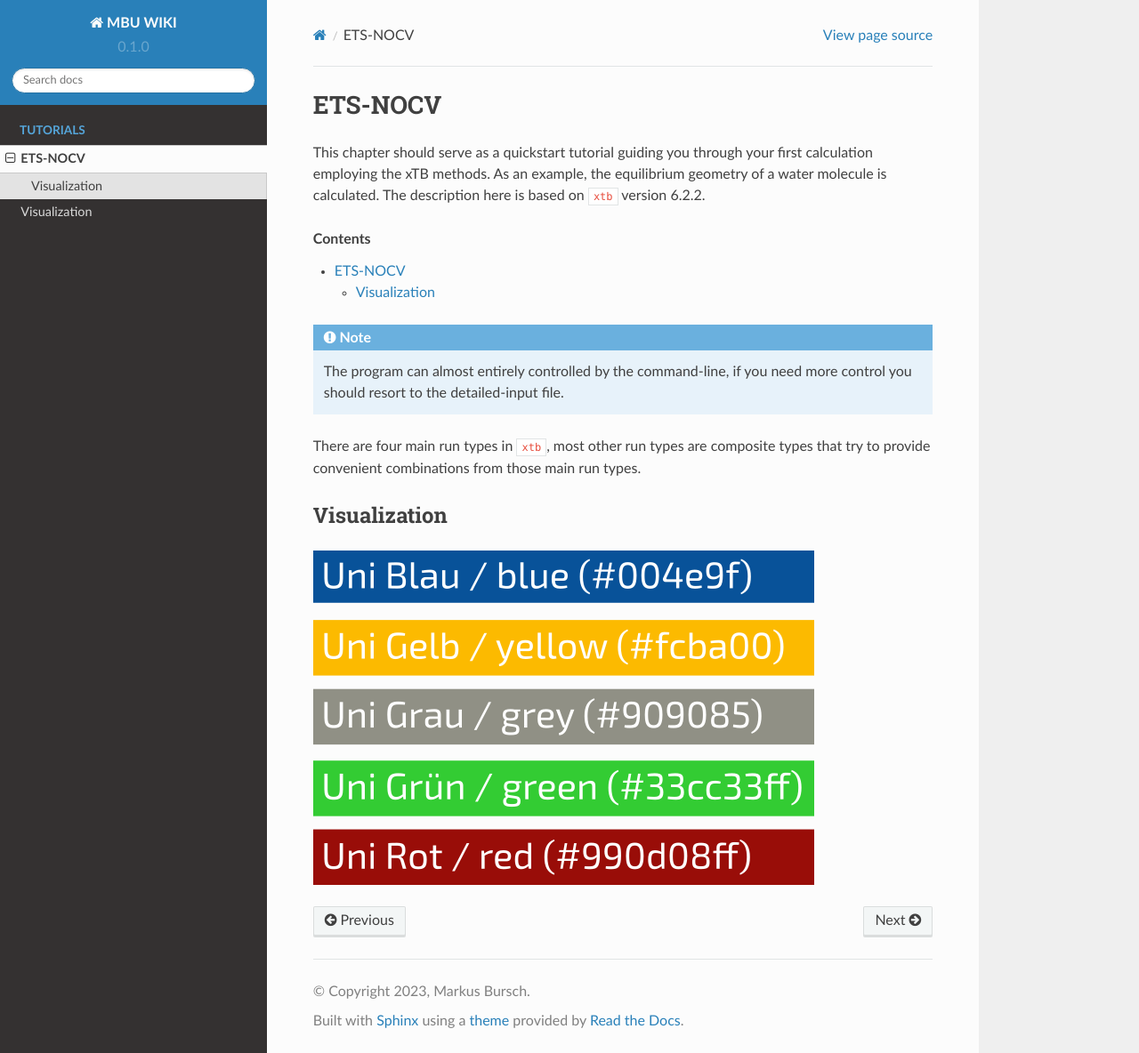
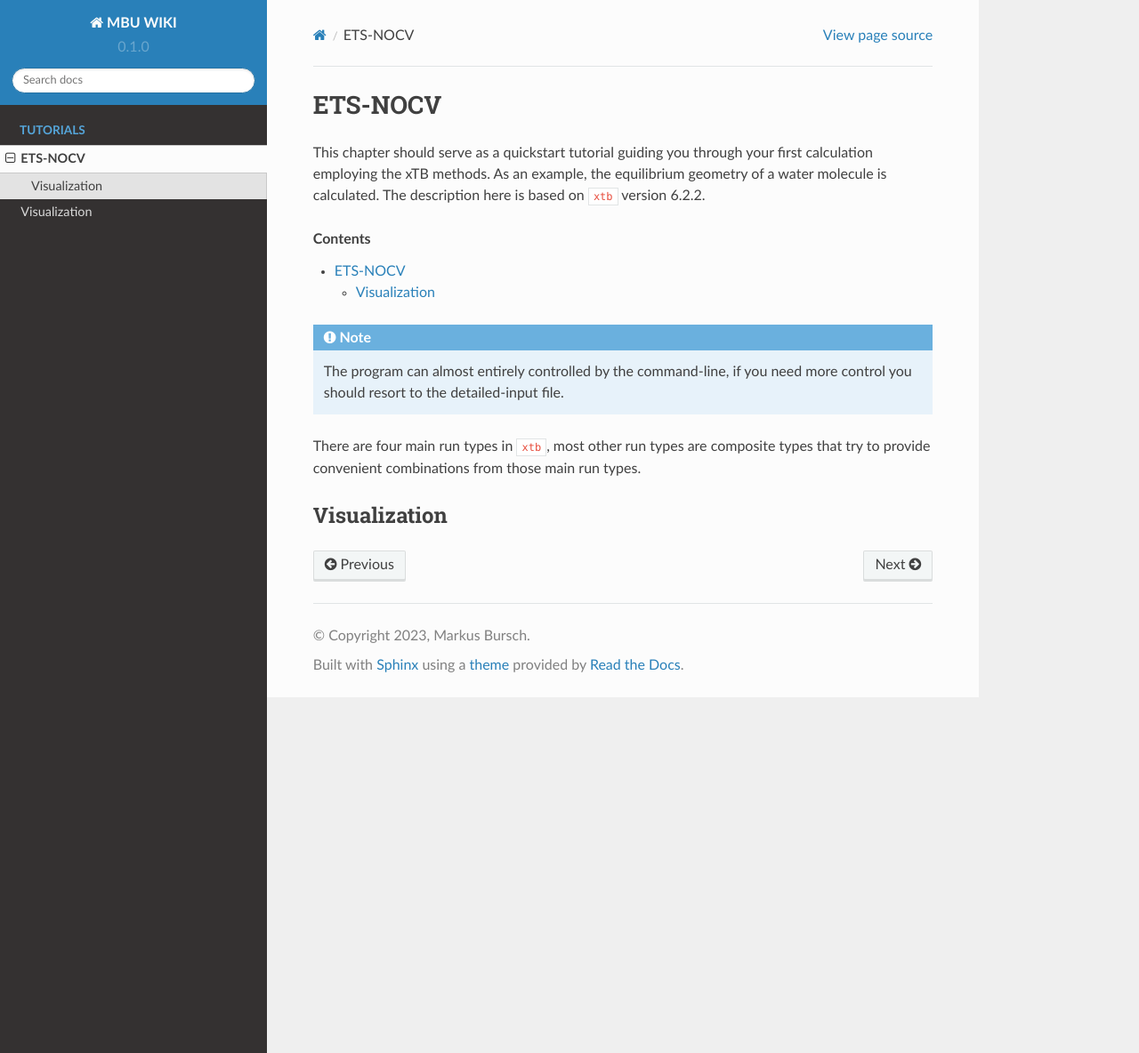
Before and after one commit to maburs/mbuwiki, a Sphinx documentation site: the page built from docs/source/nocv.rst, in a window 1280 px wide and 1184 px high. Shown: the whole window at 89% size. Built offline with Sphinx 7.4.7 and the Read the Docs theme 2.0.0, drawn with Linux system fonts in a browser that asks for light colours.

Commit message:
Update nocv.rst

```diff
--- a/docs/source/nocv.rst
+++ b/docs/source/nocv.rst
@@ -21,5 +21,3 @@ those main run types.
 
 Visualization
 ========================
-
-.. figure:: ../figures/unibonn_colors.png
```
